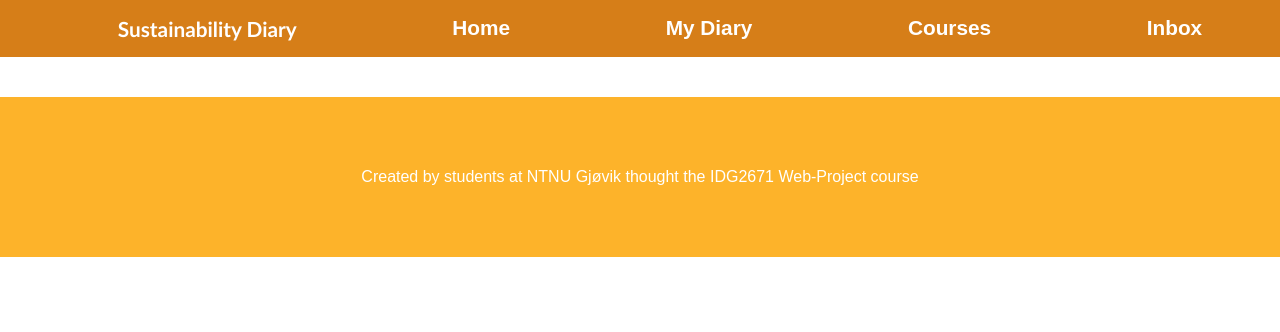
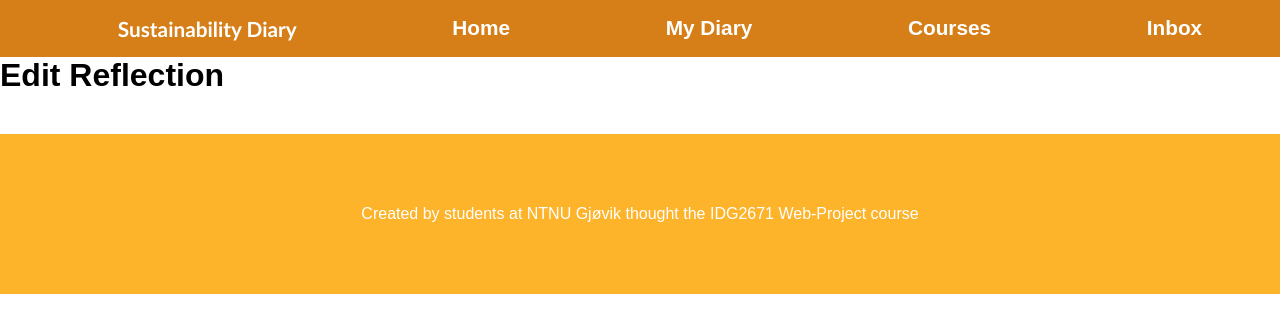
Before and after one commit to AndrChr0/Web-Prosjekt-Gruppe-2, a React (Vite) app in the folder front-end/: page /edit_reflection in a window 1280 px wide. Shown: the top 332 px of the page. Built offline with nearby package versions, Linux system fonts and the light colour scheme.

Commit message:
created edit button, added pproper routing, updated reflection segment in URL

```diff
--- a/front-end/src/App.jsx
+++ b/front-end/src/App.jsx
@@ -8,6 +8,7 @@ import AddCourse from "./pages-student/AddCourse";
 import Header from "./components/Header/Header";
 import Footer from "./components/Footer/Footer";
 import ReflectionDetail from "./components/ReflectionDetail/ReflectionDetail";
+import EditReflection from "./components/EditReflection/EditReflection";
 
 import "./assets/styles/App.scss";
 
@@ -22,7 +23,8 @@ function App() {
           <Route path="/inbox" element={<Inbox />} />
           <Route path="/new_reflection" element={<NewReflection/>}/>
           <Route path="/add_course" element={<AddCourse/>}/>
-          <Route path="/reflections/:reflectionId" element={<ReflectionDetail/>} />
+          <Route path="/diary/:reflectionId" element={<ReflectionDetail/>} />
+          <Route path="/edit_reflection" element={<EditReflection/>}/>
         </Routes>
         <Footer></Footer>
     </>
--- a/front-end/src/components/DiaryReflections/DiaryReflections.jsx
+++ b/front-end/src/components/DiaryReflections/DiaryReflections.jsx
@@ -34,7 +34,7 @@ function DiaryReflections() {
               <ul>
                 {reflections.map((reflection, index) => (
                   <li key={reflection._id}>
-                    <Link to={`/reflections/${reflection._id}`}>View</Link>
+                    <Link to={`/diary/${reflection._id}`}>View</Link>
                     <div>
                       <b> Title:</b> {reflection.title}
                     </div>
--- /dev/null
+++ b/front-end/src/components/EditReflection/EditReflection.jsx
@@ -0,0 +1,9 @@
+function EditReflection() {
+  return (
+    <div>
+      <h1>Edit Reflection</h1>
+    </div>
+  );
+}
+
+export default EditReflection;
--- a/front-end/src/components/ReflectionDetail/ReflectionDetail.jsx
+++ b/front-end/src/components/ReflectionDetail/ReflectionDetail.jsx
@@ -11,7 +11,6 @@ function ReflectionDetail() {
     axios.get(`http://localhost:5151/reflections/${reflectionId}`)
       .then(res => {
         setReflection(res.data.reflection); // Adjust based on your API response structure
-        console.log(res.data.reflection.content);
         setLoading(false);
       })
       .catch(error => {
@@ -20,10 +19,12 @@ function ReflectionDetail() {
       });
   }, [reflectionId]);
 
-  // Show loading indicator while loading
+  const handleEdit = () => {
+    history.push(`/edit-reflection/${reflectionId}`);
+  };
+
+
   if (loading) return <div>Loading...</div>;
-
-  // Show not found message if not loading and reflection is null
   if (!reflection) return <div>Reflection not found</div>;
 
   return (
@@ -38,6 +39,7 @@ function ReflectionDetail() {
           </a>
         </div>
       ))}
+       <button onClick={handleEdit}>Edit Reflection</button>
     </div>
   );
 }
```
Also changed, not shown: front-end/src/components/EditReflection/EditReflection.css (added).
